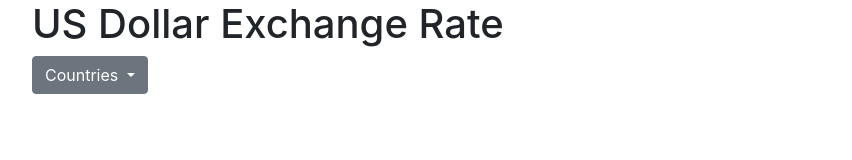
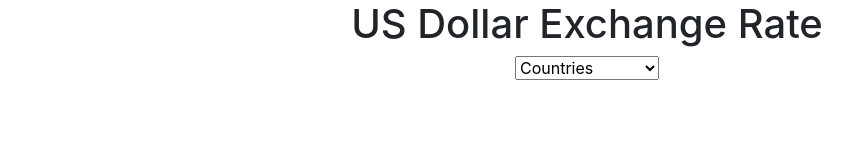
Before and after one commit to andyL89/currency-exchanger, a website built with webpack: page src/index.html in a window 1280 px wide. Shown: the whole page, without its empty margins (53-905 px from the left). Built offline with nearby package versions, Linux system fonts and the light colour scheme.

Commit message:
change dropdown menu style to 'select'

```diff
--- a/src/index.html
+++ b/src/index.html
@@ -5,10 +5,25 @@
 </head>
 
 <body>
-  <div class="container">
+  <div class="container" style="text-align: center;">
     <h1>US Dollar Exchange Rate</h1>
+    <select>
+      <option disabled hidden selected>Countries</option>
+      <option value="MXN">Mexico</option>
+      <option value="GBP">United Kingdom</option>
+      <option value="JPY">Japan</option>
+      <option value="AUD">Australia</option>
+      <option value="ISK">Iceland</option>
+      <option value="KPW">North Korea</option>
+    </select>
 
-    <div class="dropdown">
+    <div class="showExchange"></div>
+    <div class="showErrors"></div>
+  </div>
+</body>
+
+</html>
+<!-- <div class="dropdown">
   <button class="btn btn-secondary dropdown-toggle" type="button" id="dropdownMenu2" data-toggle="dropdown" aria-haspopup="true" aria-expanded="false">
     Countries
   </button>
@@ -20,14 +35,8 @@
     <option class="dropdown-item" type="button" value="ISK">Iceland</option>
     <option class="dropdown-item" type="button" value="KPW">North Korea</option>
   </div>
-    </div>
+</div> -->
 <!-- <label for="countryCode">Currency Code:</label>
   <input id="countryCode" type="text">
   <br>
   <button class="btn-success" id="exchangeRate">Get Exchange Rate</button> -->
-    <div class="showErrors"></div>
-    <div class="showExchange"></div>
-  </div>
-</body>
-
-</html>
```
Lines whose indentation alone changed are shown as unchanged.
